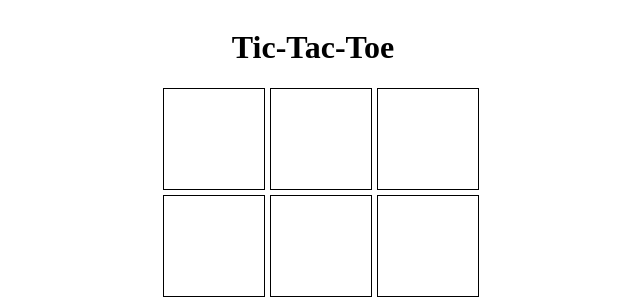
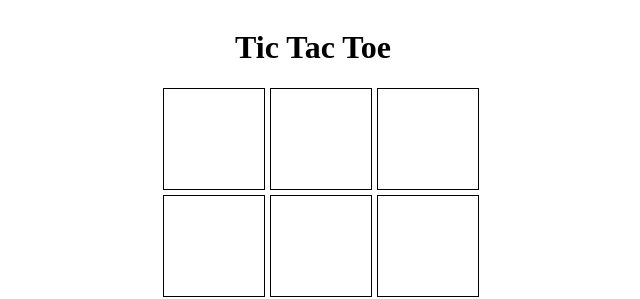
Before and after one commit to govind201/tic-tac-toe, a plain HTML site: page index.html in a window 1280 px wide. Shown: the top 299 px of the page, 327-967 px from the left. Drawn offline with Linux system fonts and the light colour scheme.

Commit message:
change name to human readable form

```diff
--- a/index.html
+++ b/index.html
@@ -1,12 +1,12 @@
 <!DOCTYPE html>
 <html>
   <head>
-    <title>Tic-Tac-Toe</title>
+    <title>Tic Tac Toe</title>
     <link rel="stylesheet" type="text/css" href="style.css" />
   </head>
   <body>
     <div class="container">
-      <h1>Tic-Tac-Toe</h1>
+      <h1>Tic Tac Toe</h1>
       <div id="game-board">
         <div class="cell"></div>
         <div class="cell"></div>
```
